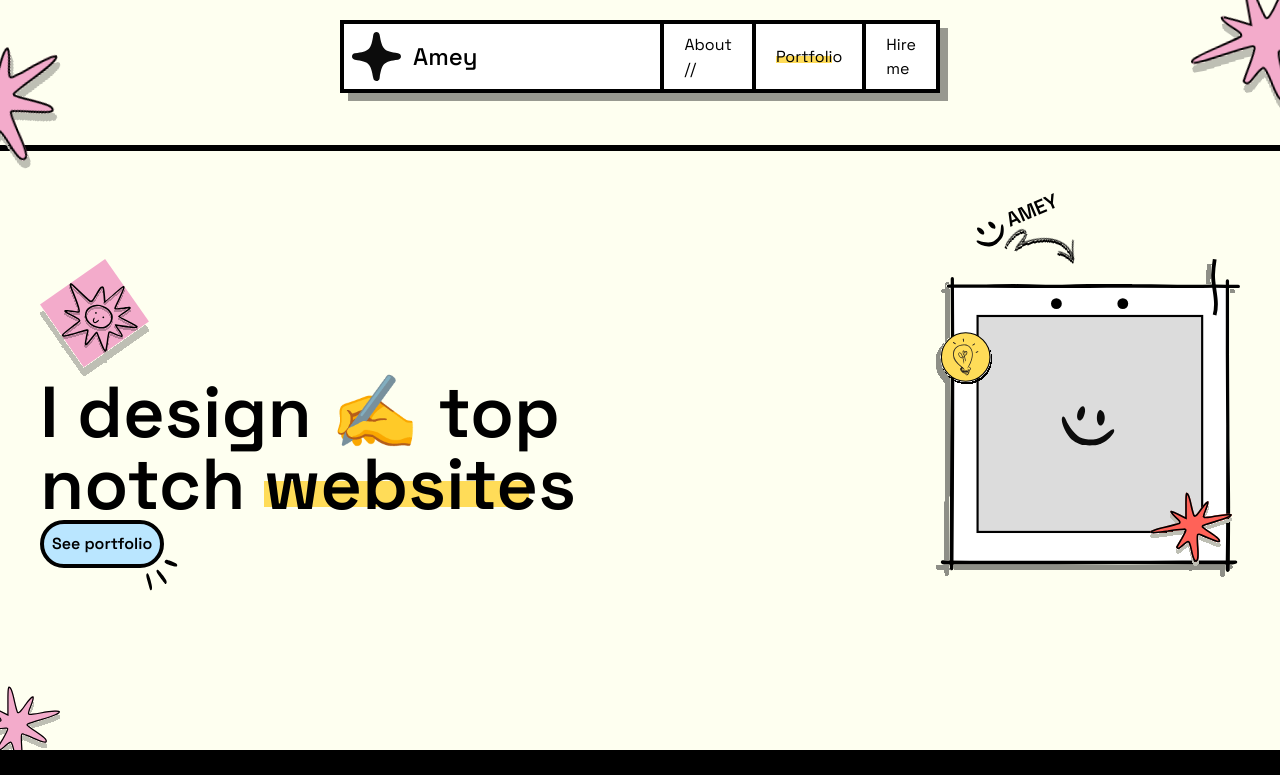
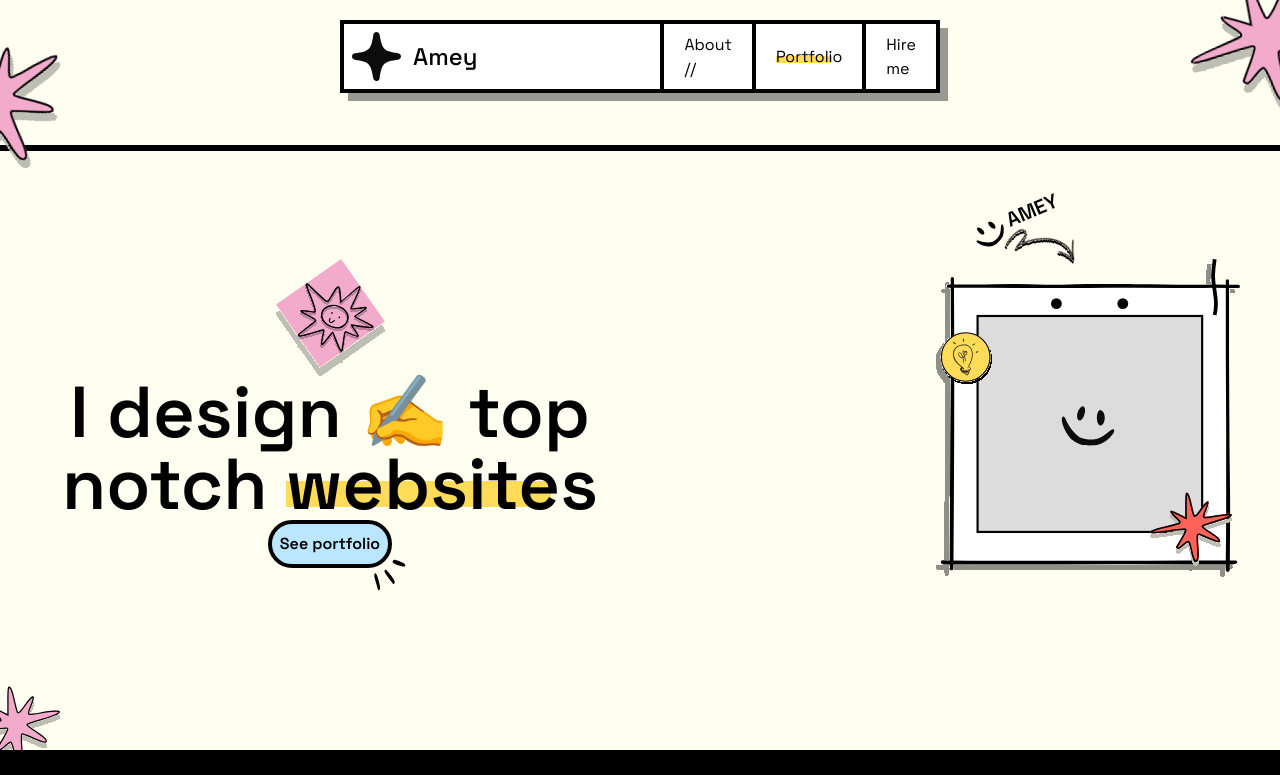
Before and after one commit to AmeyGaikar/personal_portfolio, a React (Vite) app: page / in a window 1280 px wide. Shown: the top 775 px of the page. Built offline with nearby package versions, Linux system fonts and the light colour scheme.

Commit message:
fix: hero section not displaying properly on smaller devices

```diff
--- a/src/components/Hero.tsx
+++ b/src/components/Hero.tsx
@@ -11,11 +11,11 @@ const Hero = () => {
       <div className="flex justify-center lg:px-10 mb-20  ">
         <div className="grid grid-cols-1 md:grid-cols-2 gap-36 md:gap-10 w-7xl">
           {/* first grid element  */}
-          <div className="flex justify-center md:justify-end w-full max-w-81 ml-auto lg:max-w-max">
-            <div className="flex flex-col items-start">
+          <div className="flex justify-center md:justify-end w-full max-w-81 mx-auto lg:max-w-max">
+            <div className="flex flex-col items-center">
               {/* pink patch  */}
               <PinkSmily />
-              <p className="text-4xl md:text-5xl lg:text-7xl font-semibold text-left">
+              <p className="text-4xl md:text-5xl lg:text-7xl font-semibold text-center">
                 I design ✍️ top notch <span className="yellowBg relative z-1">websites</span>
               </p>
               <FancyButton>
```
